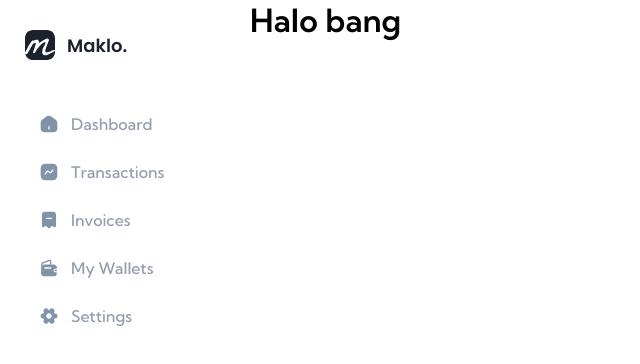
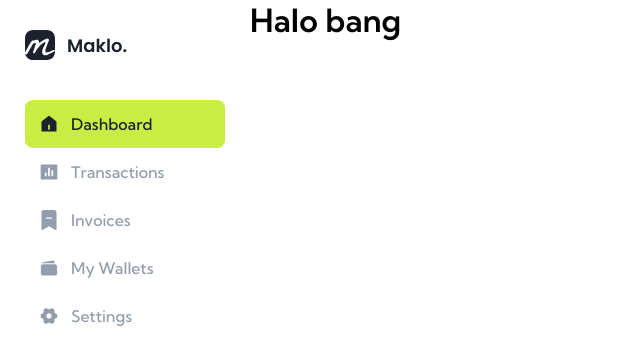
Before and after one commit to pujiragil/Maklo, a React (Vite) app: page / in a window 1280 px wide. Shown: the top 364 px of the page, without its empty margins (0-640 px from the left). Built offline with nearby package versions, Linux system fonts and the light colour scheme.

Commit message:
fix navbar

```diff
--- a/package.json
+++ b/package.json
@@ -1,7 +1,7 @@
 {
   "name": "maklo",
   "private": true,
-  "version": "0.0.0",
+  "version": "0.0.1",
   "type": "module",
   "scripts": {
     "dev": "vite",
@@ -11,6 +11,7 @@
   "dependencies": {
     "react": "^18.2.0",
     "react-dom": "^18.2.0",
+    "react-icons": "^4.4.0",
     "react-router-dom": "^6.3.0",
     "styled-components": "^5.3.5"
   },
--- a/src/components/layout/navbar/NavbarLayout.jsx
+++ b/src/components/layout/navbar/NavbarLayout.jsx
@@ -1,5 +1,5 @@
 import styled from "styled-components"
-import { NavLink as Link } from 'react-router-dom'
+import { NavLink as NLink } from 'react-router-dom'
 
 export const NavContainer = styled.nav`
   background: #FFF;
@@ -18,7 +18,7 @@ export const NavLinkWrapper = styled.div`
   flex-direction: column;
 `
 
-export const NavLink = styled(Link)`
+export const NavLink = styled(NLink)`
   width: 100%;
   display: flex;
   justify-content: flex-start;
@@ -31,6 +31,11 @@ export const NavLink = styled(Link)`
   text-decoration: none;
   transition: all 0.2s ease-in-out;
 
+  &.active {
+    background: #C8EE44;
+    color: #1B212D;
+  }
+
   &:hover {
     color: #1B212D;
   }
@@ -39,5 +44,4 @@ export const NavLink = styled(Link)`
 export const NavIcon = styled.img`
   width: 20px;
   height: 20px;
-  filter: invert(66%) sepia(7%) saturate(684%) hue-rotate(175deg) brightness(94%) contrast(87%);
 `
--- a/src/components/layout/navbar/index.jsx
+++ b/src/components/layout/navbar/index.jsx
@@ -1,28 +1,18 @@
 import { Outlet } from "react-router-dom"
-import { navbarData } from "../../../data/navbar-data"
+import { NavbarData } from "../../../data/navbar-data"
 import { Logo } from "../../atom"
-import { NavContainer, NavIcon, NavLink, NavLinkWrapper } from "./NavbarLayout"
+import { NavContainer, NavLink, NavLinkWrapper } from "./NavbarLayout"
 
 const Navbar = () => {
-
-  const overIcon = (e) => {
-    console.log(e)
-    e.classList.add('nav-hover')
-  }
-
-  const leaveIcon = (e) => {
-    e.classList.remove('nav-hover')
-  }
-
   return (
     <div className="main--container">
       <NavContainer>
         <Logo/>
         <NavLinkWrapper>
-          {navbarData.map((nav) => (
-            <NavLink onMouseOver={(e) => overIcon(e.target.children[0])} onMouseLeave={(e) => leaveIcon(e.target.children[0])} key={nav.id} to={nav.to}>
-              <NavIcon src={nav.logoActive} alt={nav.alt}/>
-              {nav.link}
+          {NavbarData.map((Nav) => (
+            <NavLink className={({ isActive }) => isActive ? 'active' : null} key={Nav.id} to={Nav.to}>
+              <Nav.Logo className="nav--logo"/>
+              {Nav.link}
             </NavLink>
           ))}
         </NavLinkWrapper>
--- a/src/config/Routes/index.jsx
+++ b/src/config/Routes/index.jsx
@@ -8,9 +8,10 @@ const Router = () => {
       <Routes>
         <Route path="/" element={<Navbar/>}>
           <Route index element={<Home/>}/>
+          <Route path="setting" element={<Home/>}/>
         </Route>
-        <Route path="register" element={<Register/>} />
-        <Route path="login" element={<Login/>} />
+        <Route path="/register" element={<Register/>} />
+        <Route path="/login" element={<Login/>} />
       </Routes>
     </BrowserRouter>
   )
--- a/src/data/navbar-data.js
+++ b/src/data/navbar-data.js
@@ -1,42 +1,40 @@
-import { dashboard, dashboardActive, invoice, invoiceActive, setting, settingActive, transaction, transactionActive, wallet, walletActive } from "../assets";
+// import { dashboard, dashboardActive, invoice, invoiceActive, setting, settingActive, transaction, transactionActive, wallet, walletActive } from "../assets";
+import {RiHome5Fill, RiBarChartBoxFill, RiSettings4Fill } from 'react-icons/ri'
+import {BsBookmarkDashFill} from 'react-icons/bs'
+import {IoIosWallet} from 'react-icons/io'
 
-export const navbarData = [
+export const NavbarData = [
   {
     id: 1,
-    logoActive: dashboardActive,
-    logo: dashboard,
+    Logo: RiHome5Fill,
     alt: 'dashboard',
     to: '/',
     link: 'Dashboard'
   },
   {
     id: 2,
-    logoActive: transactionActive,
-    logo: transaction,
+    Logo: RiBarChartBoxFill,
     alt: 'transaction',
     to: '/transaction',
     link: 'Transactions'
   },
   {
     id: 3,
-    logoActive: invoiceActive,
-    logo: invoice,
+    Logo: BsBookmarkDashFill,
     alt: 'invoice',
     to: '/invoice',
     link: 'Invoices'
   },
   {
     id: 4,
-    logoActive: walletActive,
-    logo: wallet,
+    Logo: IoIosWallet,
     alt: 'wallet',
     to: '/wallet',
     link: 'My Wallets'
   },
   {
     id: 5,
-    logoActive: settingActive,
-    logo: setting,
+    Logo: RiSettings4Fill,
     alt: 'setting',
     to: '/setting',
     link: 'Settings'
--- a/src/index.css
+++ b/src/index.css
@@ -16,8 +16,10 @@
 
 .main--container {
   display: flex;
+  margin: 0 auto;
   height: 100vh;
   width: 100vw;
+  max-width: 1400px;
 }
 
 .dark {
@@ -25,6 +27,7 @@
   color: #FFF;
 }
 
-.nav-icon {
-  filter: invert(10%) sepia(35%) saturate(555%) hue-rotate(181deg) brightness(93%) contrast(93%);
+.nav--logo {
+  width: 20px;
+  height: 20px;
 }
```
Also changed, not shown: 1 other file (tests, documents, lock files or other folders).
